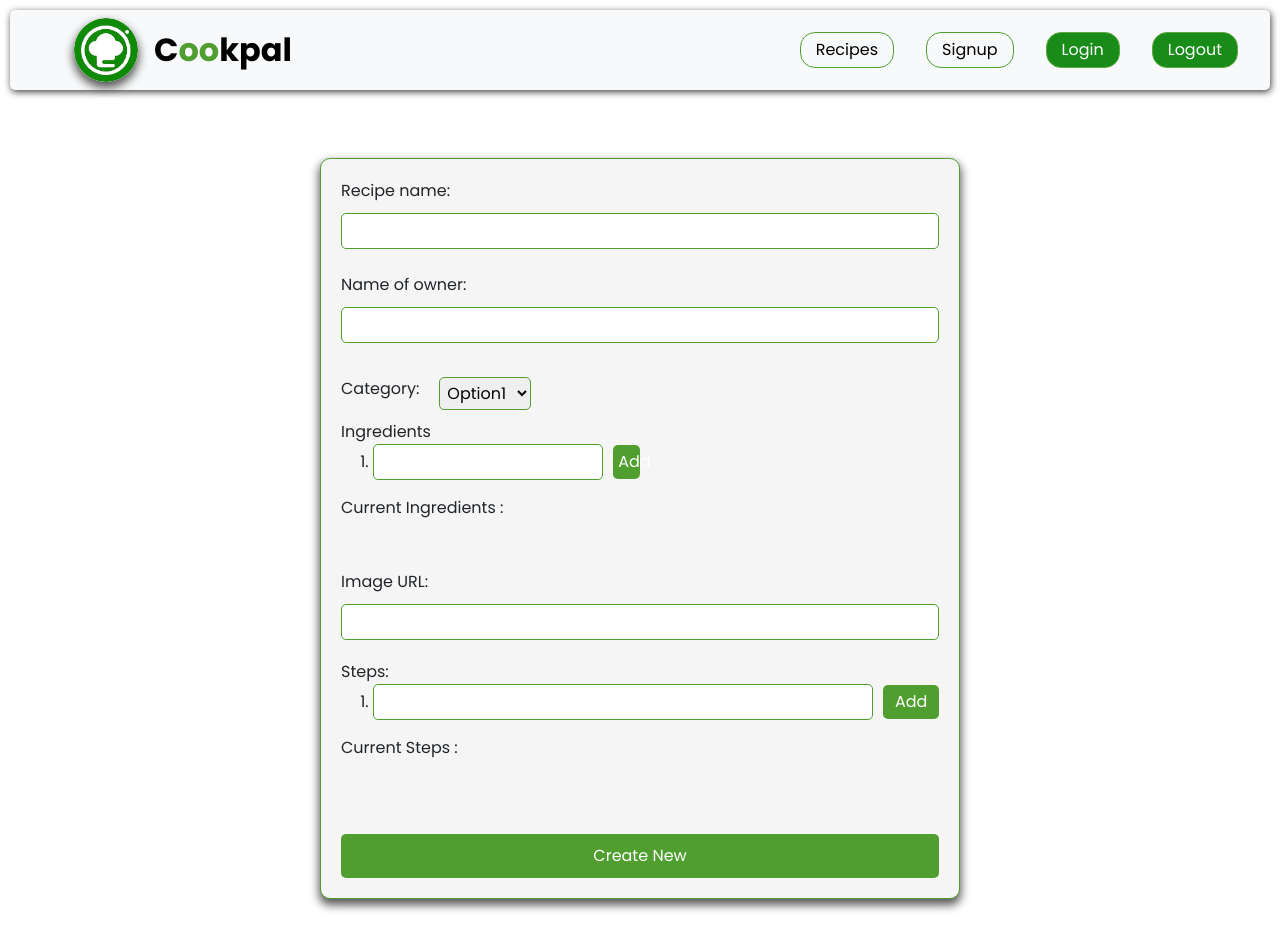
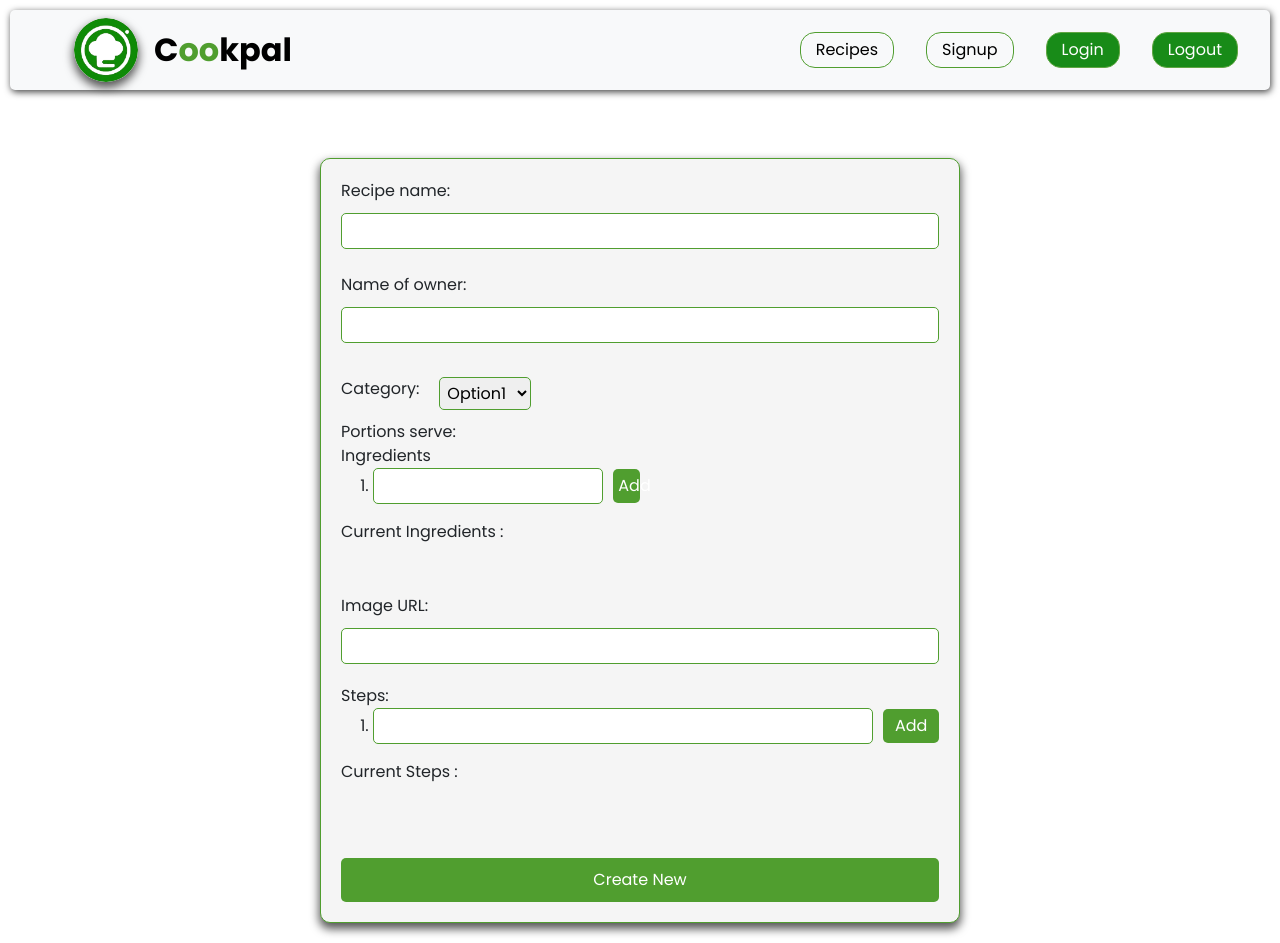
Before and after one commit to rithakith/RecipeApp, a React (Vite) app: page /newrecipe in a window 1280 px wide. Before the commit the page ends 919 px from the top, so only its background shows below. Built offline with nearby package versions, Linux system fonts and the light colour scheme.

Commit message:
chore: Update CreateRecipe form styling and structure, and add custom modal styling

```diff
--- a/src/components/Footer/Footer.jsx
+++ b/src/components/Footer/Footer.jsx
@@ -51,7 +51,9 @@ const Footer = () => {
           <button>Subscribe</button>
         </div>
       </footer>
-      <div className="social-media"></div>
+      <div className="social-media">
+
+      </div>
     </>
   );
 };
--- a/src/pages/CreateRecipe/CreateRecipe.jsx
+++ b/src/pages/CreateRecipe/CreateRecipe.jsx
@@ -118,6 +118,9 @@ const CreateRecipe = () => {
             <option value="option3">Option3</option>
           </select>
         </label>
+        <label>
+            Portions serve:
+        </label>
         <div className="ingredients">
           Ingredients
           <ol>
```
